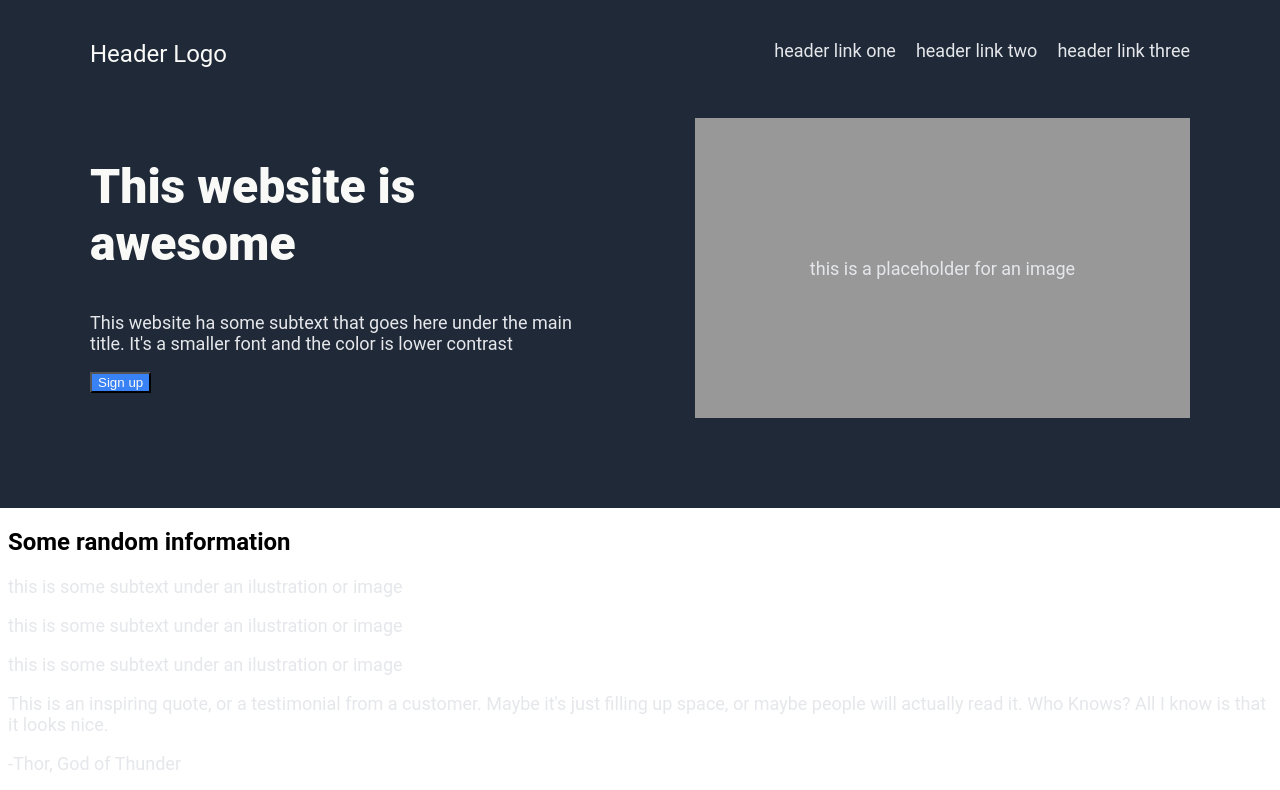
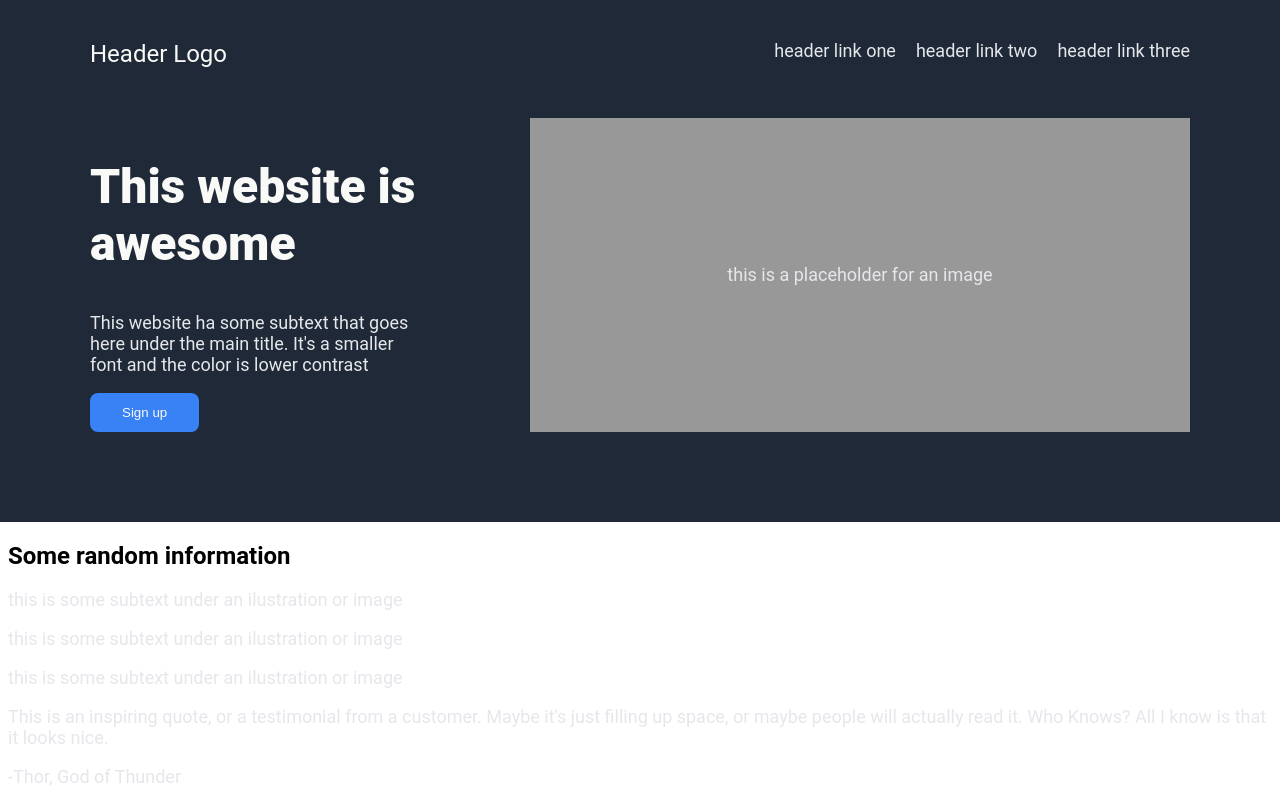
Before and after one commit to ARTSZL/odin-landing-page, a plain HTML site: page index.html in a window 1280 px wide. Shown: the top 790 px of the page. Drawn offline with Linux system fonts and the light colour scheme.

Commit message:
Style The Main Content And Placeholder
In the head section prepare the content and the placeholder for the img

```diff
--- a/style.css
+++ b/style.css
@@ -20,6 +20,11 @@ header {
     justify-content: space-between;
     margin-top: -50px;
     margin-bottom: 50px;
+}
+button {
+    padding: 10px 30px 10px 30px;
+    border-radius: 8px;
+    border-color: transparent;
 }
 .logo {
     margin-right: auto;
@@ -44,16 +49,16 @@ header {
     justify-content: space-between;
     gap: 10%;
 }
-.placeholder,
 .container {
+    width: 50%;
     flex: 1;
-    width: 35%;
 }
 .placeholder {
-    width: 40%;
-    height: 300px;
+    width: 55%;
+    height: auto;
     display: flex;
     justify-content: center;
     align-items: center;
     background-color: #989898;
+    flex: 2;
 }
```
